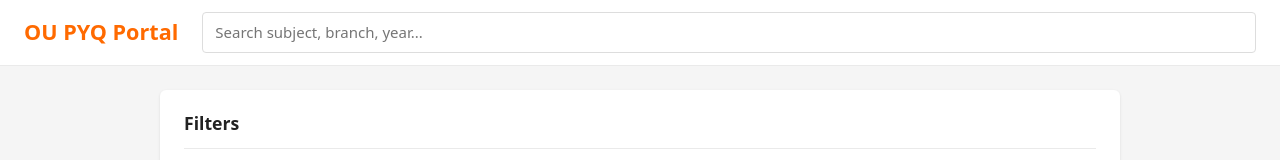
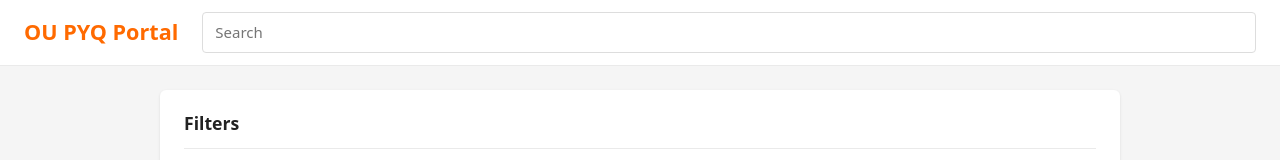
Before and after one commit to MANIKANTH678/pyq-portal, a website: page public/index.html in a window 1280 px wide. Shown: the top 160 px of the page. Drawn offline with Linux system fonts and the light colour scheme; no server answers.

Commit message:
Changed search placeholder

```diff
--- a/public/index.html
+++ b/public/index.html
@@ -11,7 +11,7 @@
     <header>
       <a class="brand" href="./">OU PYQ Portal</a>
       <!-- The search input searches instantly as you type -->
-      <input type="search" id="search-input" name="q" placeholder="Search subject, branch, year...">
+      <input type="search" id="search-input" name="q" placeholder="Search">
       <!-- The button is hidden because we use instant search now -->
       <button type="submit" style="display: none;">Search</button>
     </header>
```
